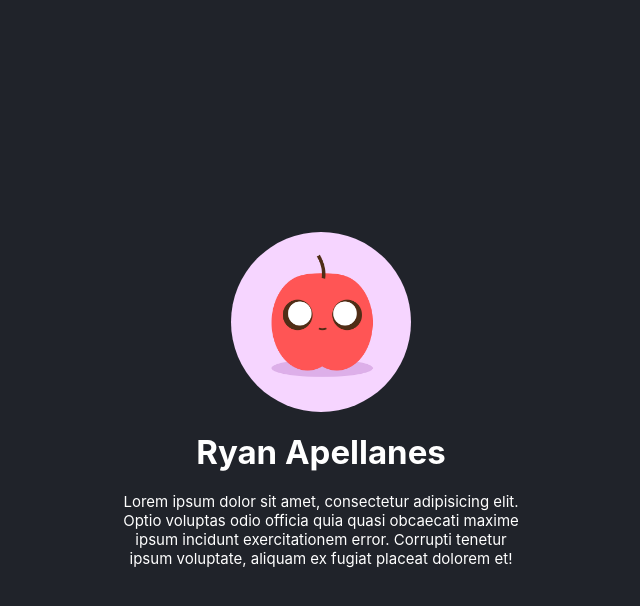
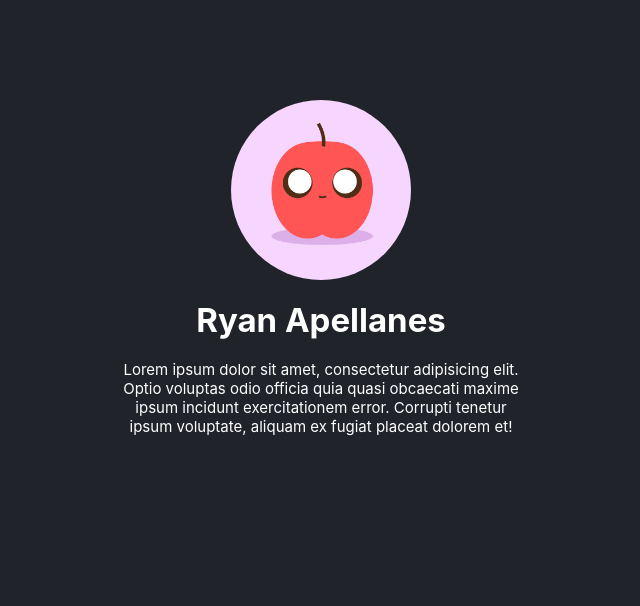
Before and after one commit to ryanapples/portfolio-v2, a React (Create React App) app: page / in a window 1280 px wide. Shown: the top 606 px of the page, without its empty margins (319-959 px from the left). Built offline with nearby package versions, Linux system fonts and the light colour scheme.

Commit message:
Container style refactor

```diff
--- a/src/components/App.js
+++ b/src/components/App.js
@@ -3,11 +3,6 @@ import Bio from './Bio';
 import styled from 'styled-components';
 
 const Container = styled.div`
-  display: flex;
-  align-items: center;
-  justify-content: center;
-  height: 100vh;
-  width: 100%;
   text-align: center;
 `;
 
--- a/src/components/Bio.js
+++ b/src/components/Bio.js
@@ -2,7 +2,10 @@ import React from 'react';
 import styled from 'styled-components';
 import bioAvatar from '../assets/bio-ra-avatar.png';
 
-const Wrapper = styled.div``;
+const Wrapper = styled.div`
+  margin-top: 100px;
+  padding: 0 20px;
+`;
 
 const Image = styled.img.attrs({
   src: `${bioAvatar}`,
```
